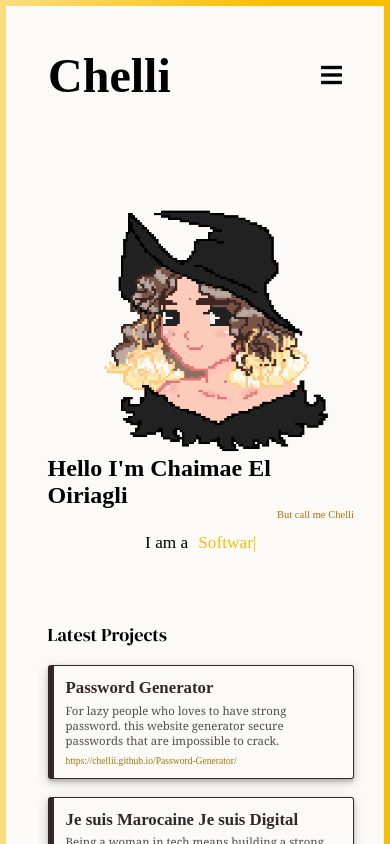
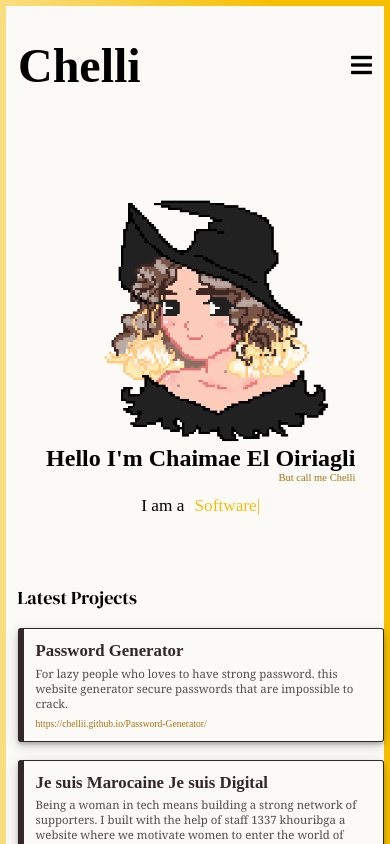
Before and after one commit to Chellii/Chelli, a React (Create React App) app: page / in a window 390 px wide. Shown: the top 844 px of the page. Built offline with nearby package versions, Linux system fonts and the light colour scheme; a web font is replaced by a local one.

Commit message:
css change

```diff
--- a/src/styles/App.css
+++ b/src/styles/App.css
@@ -15,11 +15,14 @@
 @media only screen and (max-width: 700px) {
     .App {
         font-size: 1rem;
-        max-width: none;
+        max-width: auto;
+        padding: 0;
     }
 
     .app--container {
         max-width: none;
-        min-width: 12em;
+        min-width: auto;
+        padding: 0;
+
     }
 }
--- a/src/styles/home.css
+++ b/src/styles/home.css
@@ -134,6 +134,7 @@
 @media only screen and (max-width: 700px) {
     .Home--container {
         font-size: 0.6rem;
+        padding: 0;
     }
 
     .info-main-div {
--- a/src/styles/index.css
+++ b/src/styles/index.css
@@ -6,7 +6,7 @@ body {
     min-width: 900px;
     border: 0.43em solid;
     height: auto;
-    min-height: 90vh;
+    min-height: 100vh;
     background-color: #fcfaf7;
     margin: 0;
     padding: 0;
```
